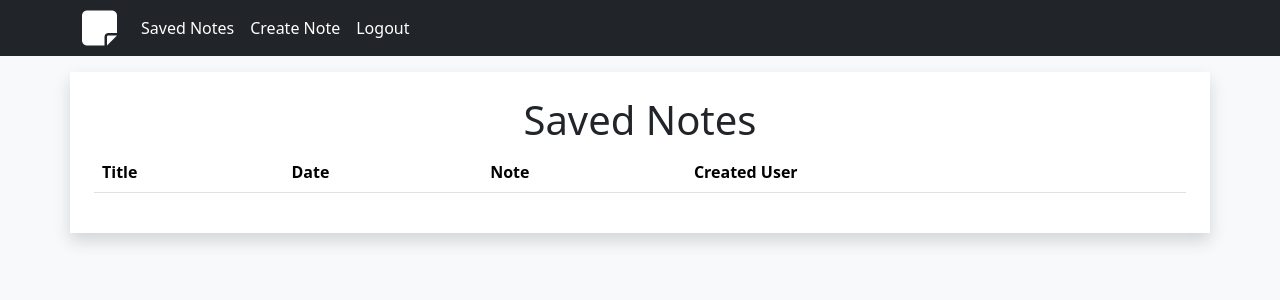
After one commit to EmilioEspada/ComputerSecurityProject, a Django app: page /view-notes/ in a window 1280 px wide. The commit adds this page. Shown: the top 300 px of the page. Run offline with Django 4.2, Linux system fonts and the light colour scheme; a user stored in the database is signed in; data comes from the database, SQL or seed files in the repository; both versions use the stored data as it was after the commit; lists and menus that the app fills with data are empty.

Commit message:
Notes Finished

```diff
--- a/CS492Final/settings.py
+++ b/CS492Final/settings.py
@@ -36,6 +36,8 @@ INSTALLED_APPS = [
     'django.contrib.messages',
     'django.contrib.staticfiles',
     'finalproject.apps.FinalprojectConfig',
+    'crispy_forms',
+    'crispy_bootstrap5'
 ]
 
 MIDDLEWARE = [
@@ -119,3 +121,6 @@ STATIC_URL = 'static/'
 DEFAULT_AUTO_FIELD = 'django.db.models.BigAutoField'
 STATICFILES_DIRS = ['static']
 LOGIN_REDIRECT_URL = 'search-results'
+CRISPY_ALLOWED_TEMPLATE_PACKS = "bootstrap5"
+
+CRISPY_TEMPLATE_PACK = "bootstrap5"
--- a/CS492Final/urls.py
+++ b/CS492Final/urls.py
@@ -30,7 +30,12 @@ urlpatterns = [
     path('search-results/', views.search, name='search-results'),
     path('add-event/', views.add_event, name='add-event'),  # C, add events to database
     path('view-events/', views.view_events, name='view-events'),  # R, retrieve events from database to view
-    path('update/<int:event_id>', views.update_event, name='update-event'),  # U, update event to favorites or unfavorite
+    # path('update/<int:event_id>', views.update_event, name='update-event'),  # U, update event to favorites or unfavorite
     path('logout/', views.logout_view, name='logout'),
-    path('delete/<int:id>', views.delete_event, name='delete-event'),  # D, delete event from saved events database
+    path('view-notes/', views.view_notes, name='view-notes'),
+    path('update/<int:note_id>', views.update_note, name='update-note'),  # U, update event to favorites or unfavorite
+    path('create-note/', views.create_note, name='create-note'),
+    path('delete/<int:id>', views.delete_note, name='delete-note'),  # D, delete event from saved events database
+    path('updateNote/<int:note_id>', views.update_comp_note, name='update-comp-note'),  # U, update event to favorites or unfavorite
+
 ]
--- a/finalproject/forms.py
+++ b/finalproject/forms.py
@@ -50,3 +50,9 @@ class SavedEventsForm(forms.ModelForm):
     class Meta:
         model = SavedEvents
         exclude = ['user']
+
+
+class SavedNotesForm(forms.ModelForm):
+    class Meta:
+        model = SavedNotes
+        exclude = ('user', 'username','date','time')
--- a/finalproject/models.py
+++ b/finalproject/models.py
@@ -22,11 +22,13 @@ class SavedEvents(models.Model):
     link = models.CharField(max_length=128)
     favorite = models.BooleanField()
 
+
 class SavedNotes(models.Model):
     user = models.ForeignKey(User, on_delete=models.CASCADE)
-    name = models.CharField(max_length=64)
+    username = models.CharField(max_length=16)
+    title = models.CharField(max_length=64)
     image = models.CharField(max_length=128)
     date = models.CharField(max_length=32, blank=True)
     time = models.CharField(max_length=16, blank=True)
-    venue = models.CharField(max_length=64)
+    content = models.CharField(max_length=256, blank=True)
     favorite = models.BooleanField()
--- a/finalproject/views.py
+++ b/finalproject/views.py
@@ -127,7 +127,7 @@ def get_ticketmaster_search(classification_name, city, sort):
 
 def signup(request):
     if request.user.is_authenticated:
-        return redirect('search-results')
+        return redirect('view-notes')
 
     if request.method == 'POST':
         form = CustomUserCreationForm(request.POST)
@@ -206,7 +206,7 @@ def login_view(request):
         if form.is_valid():
             user = form.get_user()
             login(request, user)
-            return redirect('search-results')
+            return redirect('view-notes')
     else:
         form = BootstrapAuthenticationForm()
     return render(request, 'login.html', {'form': form})
@@ -218,3 +218,61 @@ def delete_event(request, id):  # delete events from saved database
         event.delete()
         return redirect('view-events')
     return render(request, 'delete-confirm.html', {'event': event})
+
+
+@login_required(login_url='login')
+def view_notes(request):  # view saved events
+    notes = SavedNotes.objects.filter(user=request.user)
+    context = {'notes': notes}
+    return render(request, 'saved-notes.html', context)
+@login_required(login_url='login')
+def create_note(request):
+    # Create a form instance and populate it with data from the request
+    form = SavedNotesForm(request.POST or None)
+    # check whether it's valid:
+    if form.is_valid():
+        form.instance.user = request.user
+        form.instance.username = request.user.username
+        obj = form.save(commit=False)
+
+        # obj.accountUser = request.user.username
+        # save the record into the db
+        obj.save()
+        form.save()
+        # after saving redirect to view_product page
+        return redirect('view-notes')
+
+    # if the request does not have post data, a blank form will be rendered
+    return render(request, 'create-note-form.html', {'form': form})
+
+@login_required(login_url='login')
+def update_note(request, note_id):  # favorite events that are saved
+    note = SavedNotes.objects.get(id=note_id, user=request.user)
+    form = SavedNotesForm(request.POST or None, instance=note)
+    favorite = form.save(commit=False)
+    favorite.favorite = 1 - favorite.favorite  # swaps between true and false whenever favorite is clicked
+    favorite.save()
+    if form.is_valid():
+        form.instance.user = request.user
+        form.save()
+        return redirect('view-notes')
+    notes = SavedNotes.objects.filter(user=request.user)
+    context = {'notes': notes}
+    return render(request, 'saved-notes.html', context)
+
+def delete_note(request, id):  # delete events from saved database
+    note = SavedNotes.objects.get(id=id)
+    if request.method == 'POST':
+        note.delete()
+        return redirect('view-notes')
+    return render(request, 'delete-confirm.html', {'note': note})
+
+@login_required(login_url='/login/1/')
+def update_comp_note(request, note_id):
+    note = SavedNotes.objects.get(id=note_id)
+
+    form = SavedNotesForm(request.POST or None, instance=note)
+    if form.is_valid():
+        form.save()
+        return redirect('view-notes')
+    return render(request, 'create-note-form.html', {'form': form})
--- a/templates/base.html
+++ b/templates/base.html
@@ -15,17 +15,17 @@
 <body class="bg-light">
 <nav class="navbar navbar-expand bg-dark">
   <div class="container">
-    <a class="navbar-brand text-white" href="{% url 'search-results' %}"><i class="fa-solid fa-ticket fa-2xl"></i></a>
+    <a class="navbar-brand text-white" href="{% url 'search-results' %}"><i class="fa-solid fa-note-sticky fa-2xl"></i></a>
     <ul class="navbar-nav me-auto mb-2 mb-lg-0">
       {% if user.is_authenticated %}
+{#        <li class="nav-item">#}
+{#          <a class="nav-link text-white" href="{% url 'search-results' %}">Search</a>#}
+{#        </li>#}
         <li class="nav-item">
-          <a class="nav-link text-white" href="{% url 'search-results' %}">Search</a>
+          <a class="nav-link text-white" href="{% url 'view-notes' %}">Saved Notes</a>
         </li>
         <li class="nav-item">
-          <a class="nav-link text-white" href="{% url 'view-events' %}">Saved Events</a>
-        </li>
-        <li class="nav-item">
-          <a class="nav-link text-white" href="{% url 'view-events' %}">Create Note</a>
+          <a class="nav-link text-white" href="{% url 'create-note' %}">Create Note</a>
         </li>
         <li class="nav-item">
           <a class="nav-link text-white" href="{% url 'logout' %}">Logout</a>
--- a/templates/delete-confirm.html
+++ b/templates/delete-confirm.html
@@ -8,9 +8,9 @@
     <div class="container bg-white my-3 p-4 shadow">
         <div class="row">
             <div class="col-lg-12">
-                <form action="{% url 'delete-event' event.id %}" method="post">
+                <form action="{% url 'delete-note' note.id %}" method="post">
                     {% csrf_token %}
-                    <h3>Are you sure that you want to delete {{ event.name }}?</h3>
+                    <h3>Are you sure that you want to delete {{ note.title }}?</h3>
                     <input type="submit" value="Delete" class="btn btn-danger btn-lg">
                 </form>
             </div>
--- a/templates/landing.html
+++ b/templates/landing.html
@@ -9,8 +9,8 @@
         <div class="row justify-content-center">
             <div class="col-lg-4"></div>
             <div class="col-lg-4">
-                <h1 class="display-5 text-center pt-5">Ticketmaster</h1>
-                <h2 class="fw-bold text-center pb-5">Quickly find tickets around you</h2>
+                <h1 class="display-5 text-center pt-5">NotesMaster</h1>
+                <h2 class="fw-bold text-center pb-5">Quickly Send Notes to Anyone!</h2>
                 <form action="{% url 'signup' %}" method="post">
                     {% csrf_token %}
                     {% block content %}
--- a/templates/login.html
+++ b/templates/login.html
@@ -6,8 +6,8 @@
 
 {% block body %}
 <div class="container-fluid bg-primary text-white">
-    <h1 class="display-5 text-center pt-5">Ticketmaster</h1>
-    <h2 class="fw-bold text-center pb-5">Quickly find tickets around you</h2>
+    <h1 class="display-5 text-center pt-5">NotesMaster</h1>
+    <h2 class="fw-bold text-center pb-5">Quickly Send Notes to Anyone!</h2>
         <div class="row justify-content-center">
             <div class="col-8">
                 {% block content %}
--- /dev/null
+++ b/templates/saved-notes.html
@@ -0,0 +1,59 @@
+{% extends 'base.html' %}
+
+{% block title %}
+    Saved Notes
+{% endblock %}
+
+{% block body %}
+    <div class="container bg-white my-3 p-4 shadow">
+        <div class="row justify-content-center">
+            <div class="col-lg-12">
+                <h1 class="display-6 text-center">Saved Notes</h1>
+                <div class="table-responsive">
+                    <table class="table table-hover">
+                        <thead>
+                        <tr>
+                            <th scope="col-2">Title</th>
+                            <th scope="col-2">Date</th>
+                            <th scope="col-6">Note</th>
+                            <th scope="col-1">Created User</th>
+                            <th scope="col"></th>
+                        </tr>
+                        </thead>
+                        <tbody>
+                        {% for note in notes %}
+                            <tr>
+                                <td><p class="lead">{{ note.title }}</p><img src="{{ note.image }}" width="150" class="img-thumbnail rounded" alt="note image"></td>
+                                <td class="lead">{{ note.date }}, {{ note.time }}</td>
+                                <td class="lead" width="200">{{ note.content }}</td>
+                                <td class="lead">{{ note.username }} </td>
+                                <td class="lead text-center">
+                                    <br>
+                                    <a href="{% url 'update-comp-note' note.id %}" class="delete-icon">
+                                        <i class="fa-solid fa-pen-to-square"></i>
+                                    </a>
+                                    <br>
+                                    <a href="{% url 'update-note' note.id %}" class="update-icon">
+                                        {% if note.favorite == 0 %}
+                                            <i class="fa-regular fa-star fa-xl" style="color: #ffd43b;"></i>
+                                        {% endif %}
+                                        {% if note.favorite == 1 %}
+                                            <i class="fa-solid fa-star fa-xl" style="color: #ffd43b;"></i>
+                                        {% endif %}
+                                    </a>
+                                    <br>
+                                    <a href="{% url 'delete-note' note.id %}" class="delete-icon">
+                                        <i class="fa-solid fa-delete-left" style="color: #ff0000;"></i>
+                                    </a>
+                                    <br>
+
+                                </td>
+                            </tr>
+                        {% endfor %}
+                        </tbody>
+                    </table>
+                </div>
+            </div>
+        </div>
+    </div>
+{% endblock %}
```
Also changed, not shown: templates/create-note-form.html (added, +28 -0 lines), db.sqlite3, finalproject/migrations/0006_savednotes.py (added), finalproject/migrations/0007_savednotes_username.py (added).
